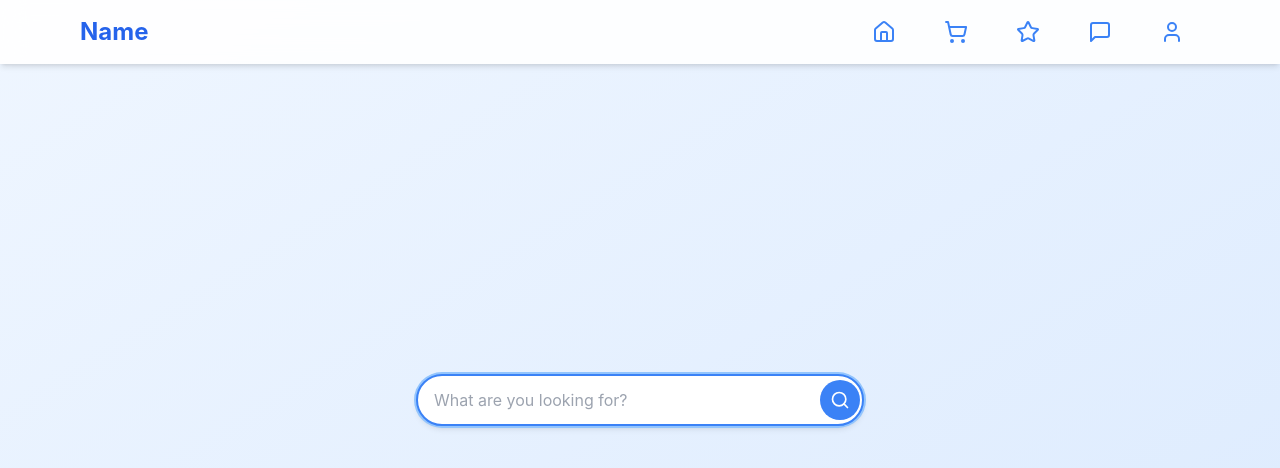
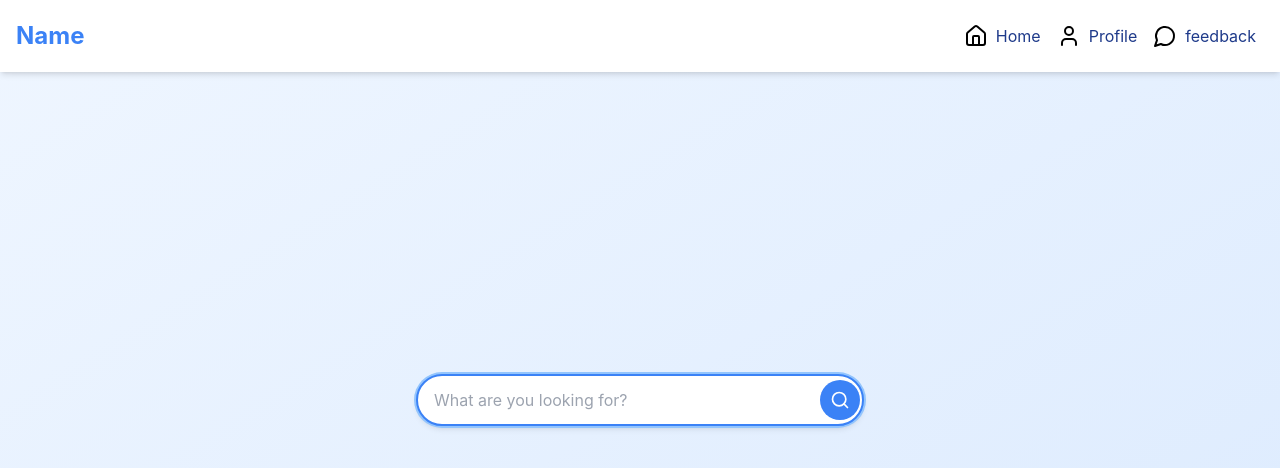
Before and after one commit to Shabeebkaruvath/project, a React (Create React App) app: page / in a window 1280 px wide. Shown: the top 468 px of the page. Built offline with nearby package versions, Linux system fonts and the light colour scheme.

Commit message:
tailwind_basics

```diff
--- a/src/componants/Navbar/Navbar.jsx
+++ b/src/componants/Navbar/Navbar.jsx
@@ -1,109 +1,45 @@
-import React, { useState } from "react";
-import { Home, User, MessageSquare, AlignJustify, X, ShoppingCart, Star } from "lucide-react";
-import { Link } from "react-router-dom";
+import React, { useState } from 'react';
+import { Home, User, X, AlignJustify,MessageCircle } from 'lucide-react';
+import { Link } from 'react-router-dom';
 
 const Navbar = () => {
   const [isOpen, setIsOpen] = useState(false);
 
-  const handleToggle = () => {
-    setIsOpen(!isOpen);
-    if(isOpen){
-      document.getElementById("hy").style.height='100vh'
-    }
+  const navItems = [
+    { to: '/', icon: Home, label: 'Home' },
 
-  };
+    { to: '/profile', icon: User, label: 'Profile' },
+    { to: '/feedback', icon: MessageCircle, label: 'feedback' },
 
-  const NavLink = ({ to, icon: Icon, label }) => (
-    <Link
-      to={to}
-      className="
-        flex
-        items-center
-        space-x-2
-        py-2
-        px-4
-        text-gray-700
-        hover:bg-blue-100
-        rounded-lg
-        transition-colors
-        duration-300
-      "
-    >
-      <Icon size={24} className="text-blue-500" />
-      <span className={`${!isOpen ? 'hidden' : 'block'} text-sm font-medium`}>
-        {label}
-      </span>
-    </Link>
-  );
+
+  ];
 
   return (
-    <nav className="fixed top-0 left-0 w-full bg-white/90 backdrop-blur-md shadow-md z-50">
-      <div className="max-w-6xl mx-auto px-4 py-3 flex justify-between items-center">
-        {/* Logo */}
-        <Link
-          to="/"
-          className="
-            text-2xl
-            font-bold
-            text-blue-600
-            hover:text-blue-700
-            transition-colors
-            duration-300
-          "
-        >
-          Name
-        </Link>
+    <nav className="fixed top-0 left-0 w-full bg-white shadow-md z-50">
+      <div className="container mx-auto flex justify-between items-center p-4">
+        <Link to="/" className="text-2xl font-bold text-blue-500">Name</Link>
 
-        {/* Mobile Toggle */}
-        <div
-          className="md:hidden cursor-pointer z-50"
-          onClick={handleToggle}
-        >
-          {isOpen ? (
-            <X
-              size={30}
-              className="text-blue-600 animate-rotate-in"
-            />
-          ) : (
-            <AlignJustify
-              size={30}
-              className="text-blue-600 animate-rotate-in"
-            />
-          )}
+        <div className="md:hidden" onClick={() => setIsOpen(!isOpen)}>
+          {isOpen ? <X /> : <AlignJustify />}
         </div>
 
-        {/* Navigation Links */}
-        <div id="hy" className={`
-
-          fixed
-          top-0
-          right-0
-          h-full
-          bg-white
-          shadow-lg
-          w-64
-          transform
-          transition-transform
-          duration-300
-          ease-in-out
-          ${isOpen ? 'translate-x-0' : 'translate-x-full'}
-          md:static
-          md:w-auto
-          md:bg-transparent
-          md:shadow-none
-          md:translate-x-0
-          md:flex
-          md:space-x-4
-          pt-20
-          md:pt-0
+        <div className={`
+          ${isOpen ? 'block' : 'hidden'}
+          md:block fixed md:static top-16 md:top-0 right-0
+          bg-white md:bg-transparent w-full md:w-auto
         `}>
-          <div className="flex flex-col md:flex-row space-y-2 md:space-y-0 md:space-x-4">
-            <NavLink to="/" icon={Home} label="Home" />
-            <NavLink to="/cart" icon={ShoppingCart} label="Cart" />
-            <NavLink to="/favorite" icon={Star} label="Profile" />
-            <NavLink to="/feedback" icon={MessageSquare} label="Feedback" />
-            <NavLink to="/profile" icon={User} label="Profile" />
-          </div>
+          {navItems.map(({ to, icon: Icon, label }) => (
+            <Link
+              key={to}
+              to={to}
+              className="block md:inline-block p-2 text-blue-900"
+            >
+              <div className="flex items-center">
+                <Icon className="mr-2 text-black" />
+                {label}
+              </div>
+            </Link>
+          ))}
         </div>
       </div>
     </nav>
```
